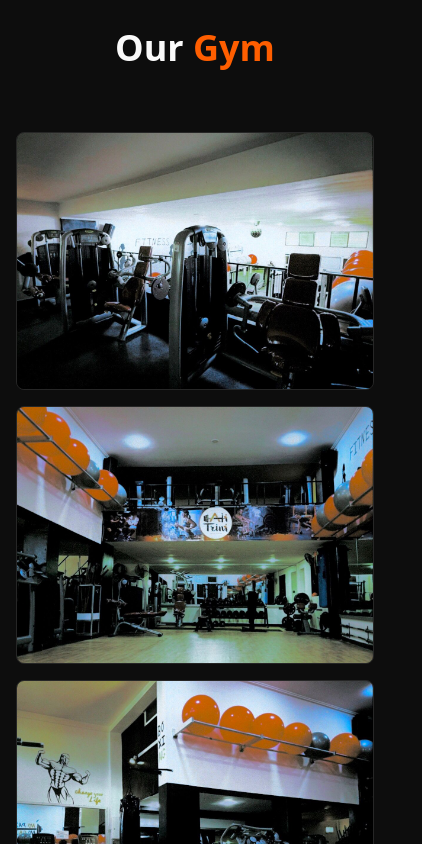
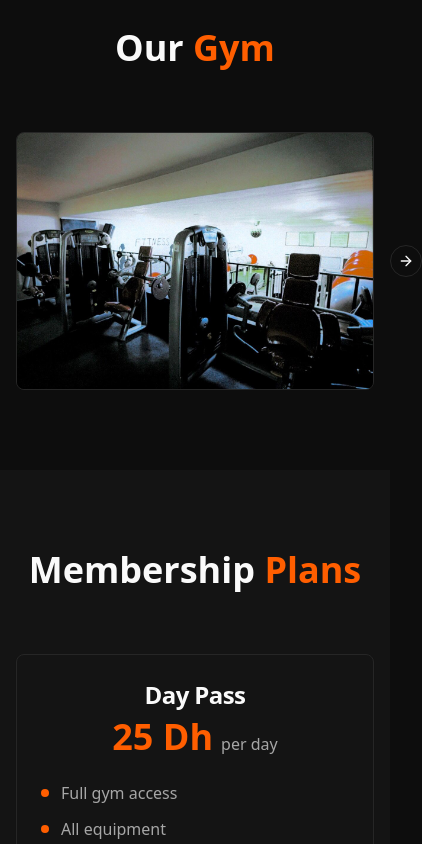
Before and after one commit to AymaneAmghar/aji-trini-tetouan-fitness, a React (Vite) app: page / in a window 390 px wide. Shown: the part 6540-7384 px from the top of the page, 422 px wide, since content can reach past the window. Built offline with nearby package versions, Linux system fonts and the light colour scheme.

Commit message:
Refactor: Implement horizontal gallery scrolling
Use a carousel component for the gallery section to enable horizontal scrolling of images.

```diff
--- a/src/pages/Index.tsx
+++ b/src/pages/Index.tsx
@@ -5,6 +5,7 @@ import { Badge } from "@/components/ui/badge";
 import { Input } from "@/components/ui/input";
 import { Textarea } from "@/components/ui/textarea";
 import { Tabs, TabsContent, TabsList, TabsTrigger } from "@/components/ui/tabs";
+import { Carousel, CarouselContent, CarouselItem, CarouselNext, CarouselPrevious } from "@/components/ui/carousel";
 import { Dumbbell, Users, Calendar, User, Weight } from "lucide-react";
 import heroImage from "../assets/gym-hero.jpg";
 const Index = () => {
@@ -298,7 +299,15 @@ const Index = () => {
           <h2 className="text-4xl md:text-5xl font-bold text-center mb-16">
             Our <span className="text-primary">Gym</span>
           </h2>
-          <div className="grid grid-cols-1 md:grid-cols-2 lg:grid-cols-3 xl:grid-cols-4 gap-4 max-w-7xl mx-auto">
+          <div className="max-w-7xl mx-auto">
+            <Carousel
+              opts={{
+                align: "start",
+                loop: true,
+              }}
+              className="w-full"
+            >
+              <CarouselContent className="-ml-4">
                 {[
                   "/lovable-uploads/3e8aab36-8d5b-4d66-9302-e2e2e7c002a3.png",
                   "/lovable-uploads/afbf8b99-7004-4fdc-9424-56299118b2dc.png",
@@ -311,7 +320,8 @@ const Index = () => {
                   "/lovable-uploads/2339b41a-a0b4-4dc6-9b23-a6b282543629.png",
                   "/lovable-uploads/9f942829-323c-4d9c-abb9-2af04d4ea030.png"
                 ].map((image, index) => (
-              <div key={index} className="group relative overflow-hidden rounded-lg bg-gym-card-bg border border-gym-border hover:border-primary/50 transition-all duration-300">
+                  <CarouselItem key={index} className="pl-4 md:basis-1/2 lg:basis-1/3 xl:basis-1/4">
+                    <div className="group relative overflow-hidden rounded-lg bg-gym-card-bg border border-gym-border hover:border-primary/50 transition-all duration-300">
                       <img
                         src={image}
                         alt={`Aji Trini Gym ${index + 1}`}
@@ -323,7 +333,12 @@ const Index = () => {
                         <p className="text-sm text-primary">Professional Equipment</p>
                       </div>
                     </div>
+                  </CarouselItem>
                 ))}
+              </CarouselContent>
+              <CarouselPrevious />
+              <CarouselNext />
+            </Carousel>
           </div>
         </div>
       </section>
```
Lines whose indentation alone changed are shown as unchanged.
